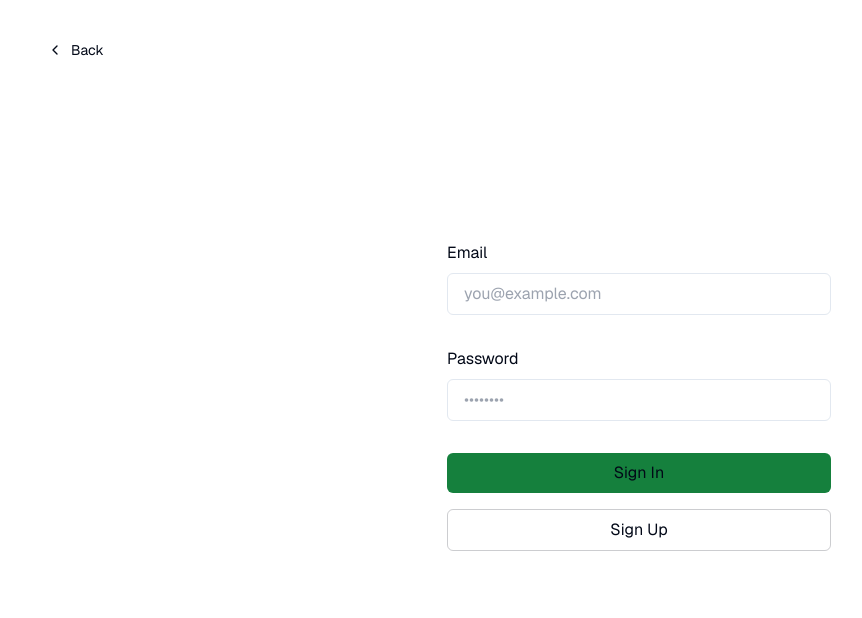
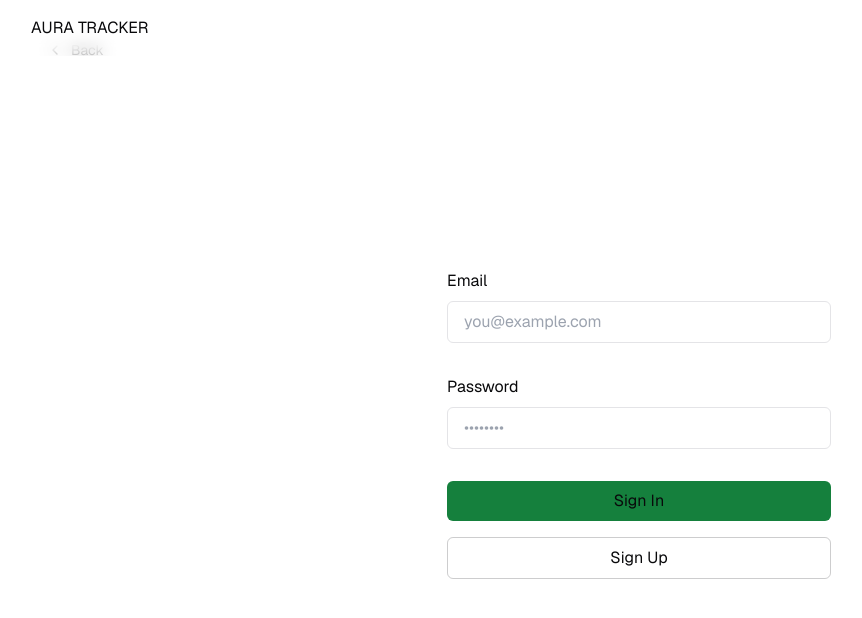
Before and after one commit to yourcasualdev/auratracker, a Next.js app: page /login in a window 1280 px wide. Shown: the top 618 px of the page, without its empty margins (1-863 px from the left). Built offline with nearby package versions, Linux system fonts and the light colour scheme.

Commit message:
feat: basic components

```diff
--- a/app/globals.css
+++ b/app/globals.css
@@ -5,64 +5,59 @@
 @layer base {
   :root {
     --background: 0 0% 100%;
-    --foreground: 222.2 84% 4.9%;
+    --foreground: 240 10% 3.9%;
+    --card: 0 0% 100%;
+    --card-foreground: 240 10% 3.9%;
+    --popover: 0 0% 100%;
+    --popover-foreground: 240 10% 3.9%;
+    --primary: 240 5.9% 10%;
+    --primary-foreground: 0 0% 98%;
+    --secondary: 240 4.8% 95.9%;
+    --secondary-foreground: 240 5.9% 10%;
+    --muted: 240 4.8% 95.9%;
+    --muted-foreground: 240 3.8% 46.1%;
+    --accent: 240 4.8% 95.9%;
+    --accent-foreground: 240 5.9% 10%;
+    --destructive: 0 72.22% 50.59%;
+    --destructive-foreground: 0 0% 98%;
+    --border: 240 5.9% 90%;
+    --input: 240 5.9% 90%;
+    --ring: 240 5% 64.9%;
+    --radius: 0.5rem;
 
-    --card: 0 0% 100%;
-    --card-foreground: 222.2 84% 4.9%;
-
-    --popover: 0 0% 100%;
-    --popover-foreground: 222.2 84% 4.9%;
-
-    --primary: 222.2 47.4% 11.2%;
-    --primary-foreground: 210 40% 98%;
-
-    --secondary: 210 40% 96.1%;
-    --secondary-foreground: 222.2 47.4% 11.2%;
-
-    --muted: 210 40% 96.1%;
-    --muted-foreground: 215.4 16.3% 46.9%;
-
-    --accent: 210 40% 96.1%;
-    --accent-foreground: 222.2 47.4% 11.2%;
-
-    --destructive: 0 84.2% 60.2%;
-    --destructive-foreground: 210 40% 98%;
-
-    --border: 214.3 31.8% 91.4%;
-    --input: 214.3 31.8% 91.4%;
-    --ring: 222.2 84% 4.9%;
-
-    --radius: 0.5rem;
+    --chart-1: 12 76% 61%;
+    --chart-2: 173 58% 39%;
+    --chart-3: 197 37% 24%;
+    --chart-4: 43 74% 66%;
+    --chart-5: 27 87% 67%;
   }
 
   .dark {
-    --background: 222.2 84% 4.9%;
-    --foreground: 210 40% 98%;
+    --background: 240 10% 3.9%;
+    --foreground: 0 0% 98%;
+    --card: 240 10% 3.9%;
+    --card-foreground: 0 0% 98%;
+    --popover: 240 10% 3.9%;
+    --popover-foreground: 0 0% 98%;
+    --primary: 0 0% 98%;
+    --primary-foreground: 240 5.9% 10%;
+    --secondary: 240 3.7% 15.9%;
+    --secondary-foreground: 0 0% 98%;
+    --muted: 240 3.7% 15.9%;
+    --muted-foreground: 240 5% 64.9%;
+    --accent: 240 3.7% 15.9%;
+    --accent-foreground: 0 0% 98%;
+    --destructive: 0 62.8% 30.6%;
+    --destructive-foreground: 0 85.7% 97.3%;
+    --border: 240 3.7% 15.9%;
+    --input: 240 3.7% 15.9%;
+    --ring: 240 4.9% 83.9%;
 
-    --card: 222.2 84% 4.9%;
-    --card-foreground: 210 40% 98%;
-
-    --popover: 222.2 84% 4.9%;
-    --popover-foreground: 210 40% 98%;
-
-    --primary: 210 40% 98%;
-    --primary-foreground: 222.2 47.4% 11.2%;
-
-    --secondary: 217.2 32.6% 17.5%;
-    --secondary-foreground: 210 40% 98%;
-
-    --muted: 217.2 32.6% 17.5%;
-    --muted-foreground: 215 20.2% 65.1%;
-
-    --accent: 217.2 32.6% 17.5%;
-    --accent-foreground: 210 40% 98%;
-
-    --destructive: 0 62.8% 30.6%;
-    --destructive-foreground: 210 40% 98%;
-
-    --border: 217.2 32.6% 17.5%;
-    --input: 217.2 32.6% 17.5%;
-    --ring: 212.7 26.8% 83.9%;
+    --chart-1: 220 70% 50%;
+    --chart-2: 160 60% 45%;
+    --chart-3: 30 80% 55%;
+    --chart-4: 280 65% 60%;
+    --chart-5: 340 75% 55%;
   }
 }
 
@@ -70,7 +65,40 @@
   * {
     @apply border-border;
   }
+  html {
+    @apply scroll-smooth;
+  }
   body {
     @apply bg-background text-foreground;
+    /* font-feature-settings: "rlig" 1, "calt" 1; */
+    font-synthesis-weight: none;
+    text-rendering: optimizeLegibility;
   }
 }
+
+@layer utilities {
+  .step {
+    counter-increment: step;
+  }
+
+  .step:before {
+    @apply absolute w-9 h-9 bg-muted rounded-full font-mono font-medium text-center text-base inline-flex items-center justify-center -indent-px border-4 border-background;
+    @apply ml-[-50px] mt-[-4px];
+    content: counter(step);
+  }
+
+  .chunk-container {
+    @apply shadow-none;
+  }
+
+  .chunk-container::after {
+    content: "";
+    @apply absolute -inset-4 shadow-xl rounded-xl border;
+  }
+}
+
+@media (max-width: 640px) {
+  .container {
+    @apply px-4;
+  }
+}
--- a/app/layout.tsx
+++ b/app/layout.tsx
@@ -3,6 +3,8 @@ import { Analytics } from "@vercel/analytics/react";
 import { SpeedInsights } from "@vercel/speed-insights/next";
 
 import "./globals.css";
+import { cn } from "@/lib/utils";
+import { SiteHeader } from "@/components/site-header";
 
 const defaultUrl = process.env.VERCEL_URL
   ? `https://${process.env.VERCEL_URL}`
@@ -20,9 +22,16 @@ export default function RootLayout({
   children: React.ReactNode;
 }) {
   return (
-    <html lang="en" className={GeistSans.className}>
-      <body className="bg-background text-foreground">
+    <html lang="en" suppressHydrationWarning>
+      <head />
+      <body
+        className={cn(
+          "min-h-screen bg-background font-sans antialiased",
+          GeistSans.variable
+        )}
+      >
         <main className="min-h-screen flex flex-col items-center">
+          <SiteHeader />
           {children}
         </main>
         <Analytics />
--- a/app/page.tsx
+++ b/app/page.tsx
@@ -1,9 +1,8 @@
-import AuthButton from "../components/AuthButton";
+import { createClient } from "@/utils/supabase/server";
 
-export default async function Index() {
-  return (
-    <div className="flex-1 w-full flex flex-col gap-20 items-center">
-      <AuthButton />
-    </div>
-  );
+export default async function Notes() {
+  const supabase = createClient();
+  const { data: notes } = await supabase.from("profiles").select();
+
+  return <pre>{JSON.stringify(notes, null, 2)}</pre>;
 }
--- /dev/null
+++ b/app/users/[userID]/page.tsx
@@ -0,0 +1,27 @@
+import { createClient } from "@/utils/supabase/server";
+import React from "react";
+
+const User = async ({ params }: { params: { userID: string } }) => {
+  const { userID } = params;
+
+  const supabase = createClient();
+  console.log(userID);
+
+  // get user by id
+  const { data: user, error } = await supabase
+    .from("profiles")
+    .select()
+    .eq("id", userID)
+    .single();
+
+  return (
+    <div className="container">
+      {user?.id}
+      {user?.first_name}
+      {user?.last_name}
+      {user?.amount_of_aura}
+    </div>
+  );
+};
+
+export default User;
--- /dev/null
+++ b/components/site-header.tsx
@@ -0,0 +1,17 @@
+import Link from "next/link";
+
+import { cn } from "@/lib/utils";
+
+export function SiteHeader() {
+  return (
+    <header className="sticky top-0 z-50 w-full border-border/40 bg-background/95 backdrop-blur supports-[backdrop-filter]:bg-background/60">
+      <div className="container flex h-14 max-w-screen-2xl items-center">
+        AURA TRACKER
+        <div className="flex flex-1 items-center justify-between space-x-2 md:justify-end">
+          <div className="w-full flex-1 md:w-auto md:flex-none"></div>
+          <nav className="flex items-center"></nav>
+        </div>
+      </div>
+    </header>
+  );
+}
--- a/tailwind.config.ts
+++ b/tailwind.config.ts
@@ -1,14 +1,9 @@
-import type { Config } from "tailwindcss";
+const { fontFamily } = require("tailwindcss/defaultTheme");
 
-const config = {
+/** @type {import('tailwindcss').Config} */
+module.exports = {
   darkMode: ["class"],
-  content: [
-    "./pages/**/*.{ts,tsx}",
-    "./components/**/*.{ts,tsx}",
-    "./app/**/*.{ts,tsx}",
-    "./src/**/*.{ts,tsx}",
-  ],
-  prefix: "",
+  content: ["app/**/*.{ts,tsx}", "components/**/*.{ts,tsx}"],
   theme: {
     container: {
       center: true,
@@ -33,8 +28,8 @@ const config = {
           foreground: "hsl(var(--secondary-foreground))",
         },
         destructive: {
-          DEFAULT: "hsl(var(--destructive))",
-          foreground: "hsl(var(--destructive-foreground))",
+          DEFAULT: "hsl(var(--destructive) / <alpha-value>)",
+          foreground: "hsl(var(--destructive-foreground) / <alpha-value>)",
         },
         muted: {
           DEFAULT: "hsl(var(--muted))",
@@ -54,9 +49,14 @@ const config = {
         },
       },
       borderRadius: {
-        lg: "var(--radius)",
-        md: "calc(var(--radius) - 2px)",
+        xl: `calc(var(--radius) + 4px)`,
+        lg: `var(--radius)`,
+        md: `calc(var(--radius) - 2px)`,
         sm: "calc(var(--radius) - 4px)",
+      },
+      fontFamily: {
+        sans: ["var(--font-geist-sans)", ...fontFamily.sans],
+        // mono: ["var(--font-mono)", ...fontFamily.mono],
       },
       keyframes: {
         "accordion-down": {
@@ -67,14 +67,17 @@ const config = {
           from: { height: "var(--radix-accordion-content-height)" },
           to: { height: "0" },
         },
+        "caret-blink": {
+          "0%,70%,100%": { opacity: "1" },
+          "20%,50%": { opacity: "0" },
+        },
       },
       animation: {
         "accordion-down": "accordion-down 0.2s ease-out",
         "accordion-up": "accordion-up 0.2s ease-out",
+        "caret-blink": "caret-blink 1.25s ease-out infinite",
       },
     },
   },
   plugins: [require("tailwindcss-animate")],
-} satisfies Config;
-
-export default config;
+};
--- a/utils/supabase/client.ts
+++ b/utils/supabase/client.ts
@@ -1,7 +1,8 @@
+import { Database } from "@/database.types";
 import { createBrowserClient } from "@supabase/ssr";
 
 export const createClient = () =>
-  createBrowserClient(
+  createBrowserClient<Database>(
     process.env.NEXT_PUBLIC_SUPABASE_URL!,
-    process.env.NEXT_PUBLIC_SUPABASE_ANON_KEY!,
+    process.env.NEXT_PUBLIC_SUPABASE_ANON_KEY!
   );
--- a/utils/supabase/middleware.ts
+++ b/utils/supabase/middleware.ts
@@ -1,3 +1,4 @@
+import { Database } from "@/database.types";
 import { createServerClient, type CookieOptions } from "@supabase/ssr";
 import { type NextRequest, NextResponse } from "next/server";
 
@@ -12,7 +13,7 @@ export const updateSession = async (request: NextRequest) => {
       },
     });
 
-    const supabase = createServerClient(
+    const supabase = createServerClient<Database>(
       process.env.NEXT_PUBLIC_SUPABASE_URL!,
       process.env.NEXT_PUBLIC_SUPABASE_ANON_KEY!,
       {
@@ -57,7 +58,7 @@ export const updateSession = async (request: NextRequest) => {
             });
           },
         },
-      },
+      }
     );
 
     // This will refresh session if expired - required for Server Components
--- a/utils/supabase/server.ts
+++ b/utils/supabase/server.ts
@@ -1,10 +1,11 @@
+import { Database } from "@/database.types";
 import { createServerClient, type CookieOptions } from "@supabase/ssr";
 import { cookies } from "next/headers";
 
 export const createClient = () => {
   const cookieStore = cookies();
 
-  return createServerClient(
+  return createServerClient<Database>(
     process.env.NEXT_PUBLIC_SUPABASE_URL!,
     process.env.NEXT_PUBLIC_SUPABASE_ANON_KEY!,
     {
@@ -31,6 +32,6 @@ export const createClient = () => {
           }
         },
       },
-    },
+    }
   );
 };
```
Also changed, not shown: database.types.ts (added, +172 -0 lines).
